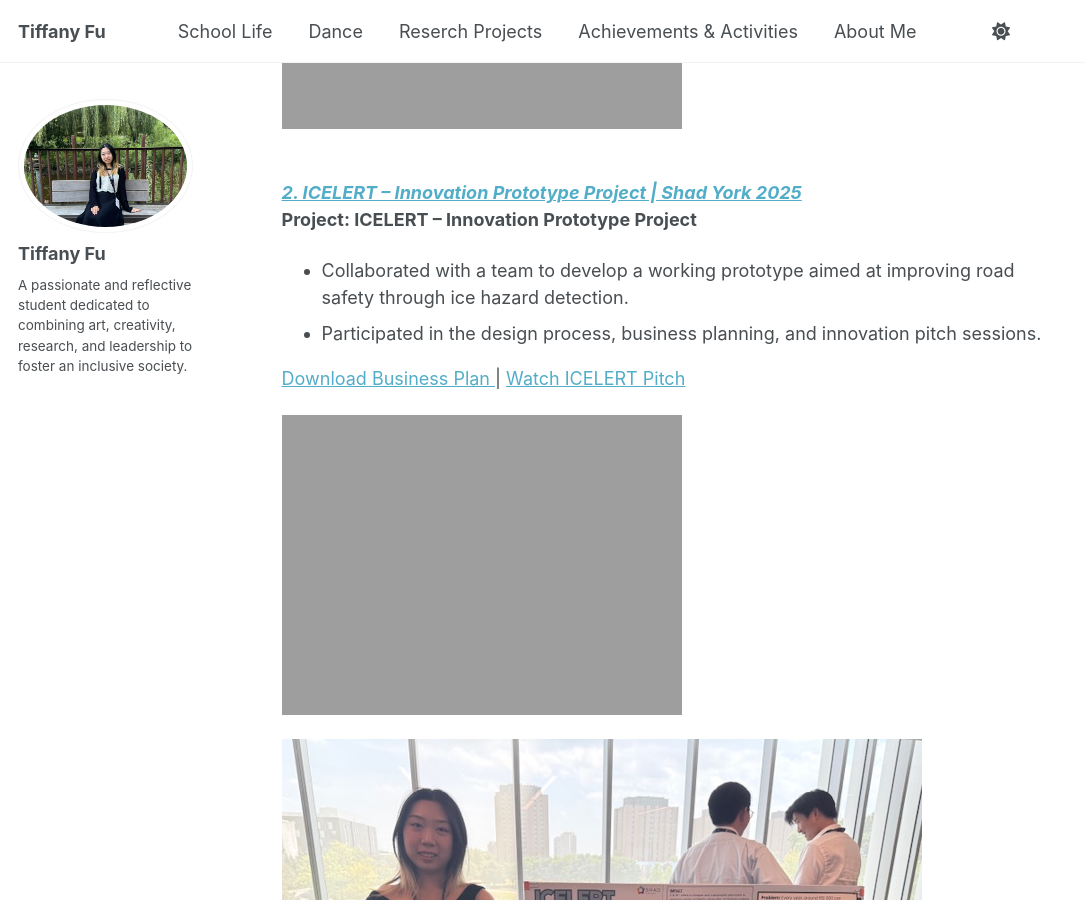
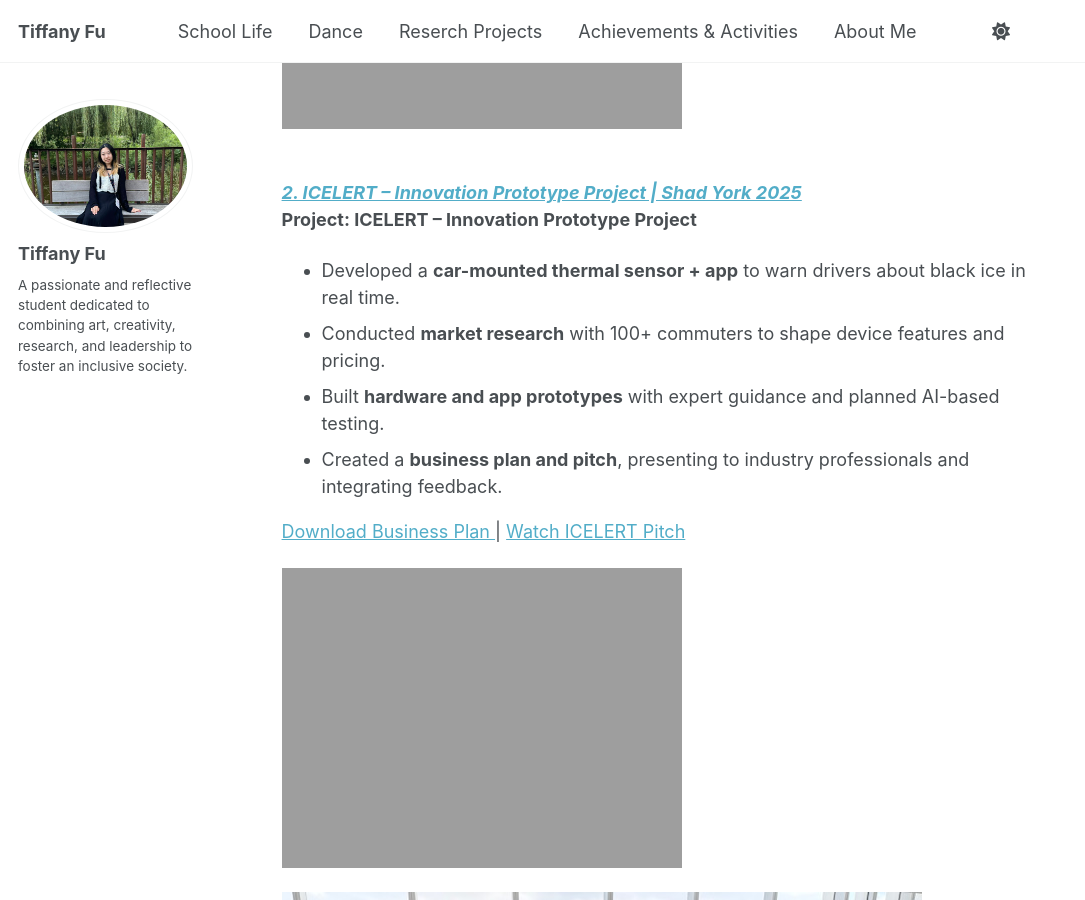
Before and after one commit to TiffanyJTFu/TiffanyTestWeb, a Jekyll site: the page built from _pages/about.md, in a window 1280 px wide and 900 px high, scrolled down 773 px. Shown: the whole window, without its empty margins (0-1085 px from the left). Built offline with Jekyll 4.4.1, drawn with Linux system fonts in a browser that asks for light colours; a script that is not in the unit is left out.

Commit message:
Update ICELERT project details in about.md
Enhanced project description for ICELERT, detailing development and research efforts.

```diff
--- a/_pages/about.md
+++ b/_pages/about.md
@@ -21,8 +21,10 @@ redirect_from:
 
 <br><a href="https://www.tiffu.ca/teaching/ICELERTProject" target='_blank'><i>**2. ICELERT – Innovation Prototype Project | Shad York 2025**</i></a>
 <br>**Project: ICELERT – Innovation Prototype Project**
-* Collaborated with a team to develop a working prototype aimed at improving road safety through ice hazard detection.
-* Participated in the design process, business planning, and innovation pitch sessions.
+* Developed a **car-mounted thermal sensor + app** to warn drivers about black ice in real time.
+* Conducted **market research** with 100+ commuters to shape device features and pricing.
+* Built **hardware and app prototypes** with expert guidance and planned AI-based testing.
+* Created a **business plan and pitch**, presenting to industry professionals and integrating feedback.
 
 <a href="https://www.tiffu.ca/files/ICELERT - Business Plan.pdf" target="_blank" rel="noopener noreferrer">Download Business Plan
 </a> | <a href="https://www.tiffu.ca/files/DE 60s VID.mp4" target="_blank" rel="noopener noreferrer">Watch ICELERT Pitch</a>&nbsp;
```
